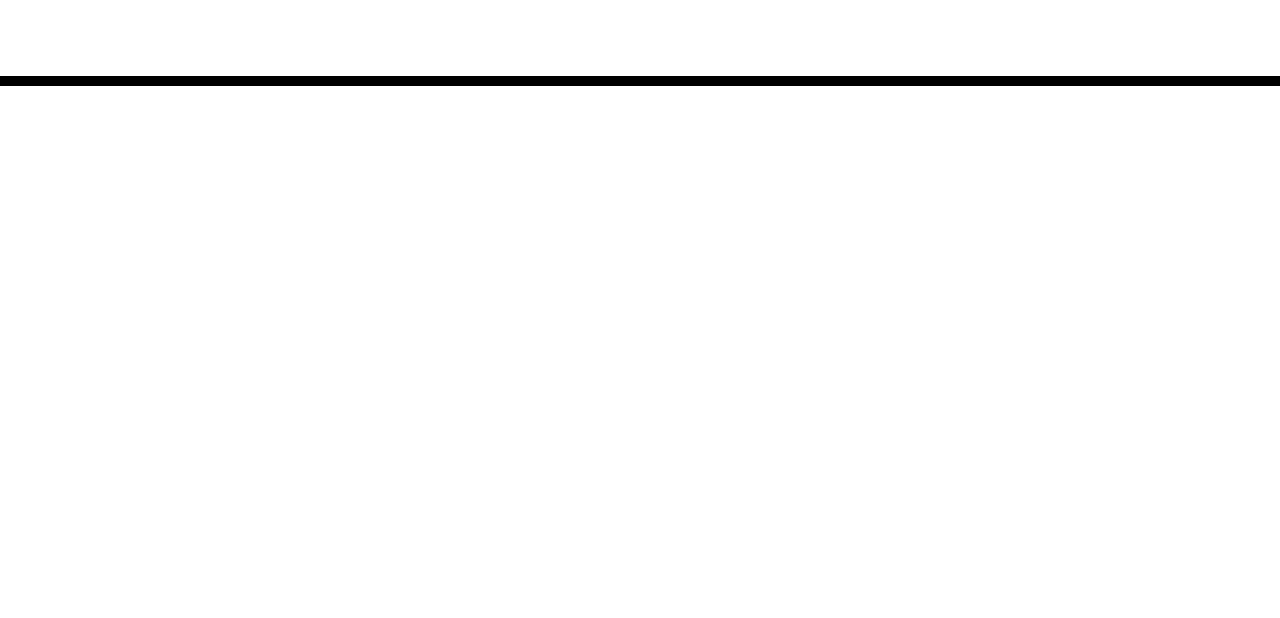
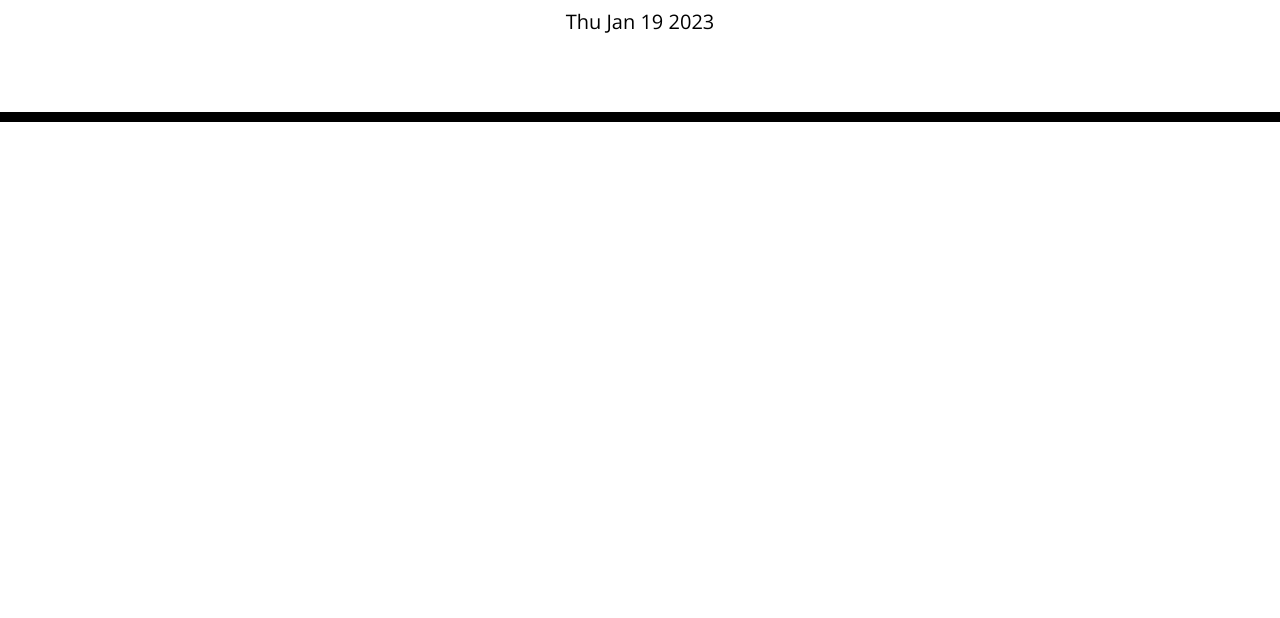
Before and after one commit to dantrovato/work-day-scheduler, a plain HTML site: page index.html in a window 1280 px wide. Shown: the part 182-800 px from the top of the page. Drawn offline with nearby package versions, Linux system fonts and the light colour scheme.

Commit message:
Add js folder and app.js file. Add date under the page title

```diff
--- /dev/null
+++ b/assets/js/app.js
@@ -0,0 +1,12 @@
+function getCurrentDay() {
+  return String(moment().toDate()).split(" ").slice(0, 4).join(" ");
+}
+
+function placeCurrentDateUnderTitle() {
+  const $titleDate = $("#currentDay");
+  $titleDate.text(getCurrentDay());
+}
+
+document.addEventListener("DOMContentLoaded", () => {
+  placeCurrentDateUnderTitle();
+});
--- a/index.html
+++ b/index.html
@@ -34,5 +34,6 @@
 
     <script src="https://cdnjs.cloudflare.com/ajax/libs/jquery/3.2.1/jquery.min.js"></script>
     <script src="https://cdnjs.cloudflare.com/ajax/libs/moment.js/2.24.0/moment.min.js"></script>
+    <script type="text/javascript" src="./assets/js/app.js"></script>
   </body>
 </html>
```
